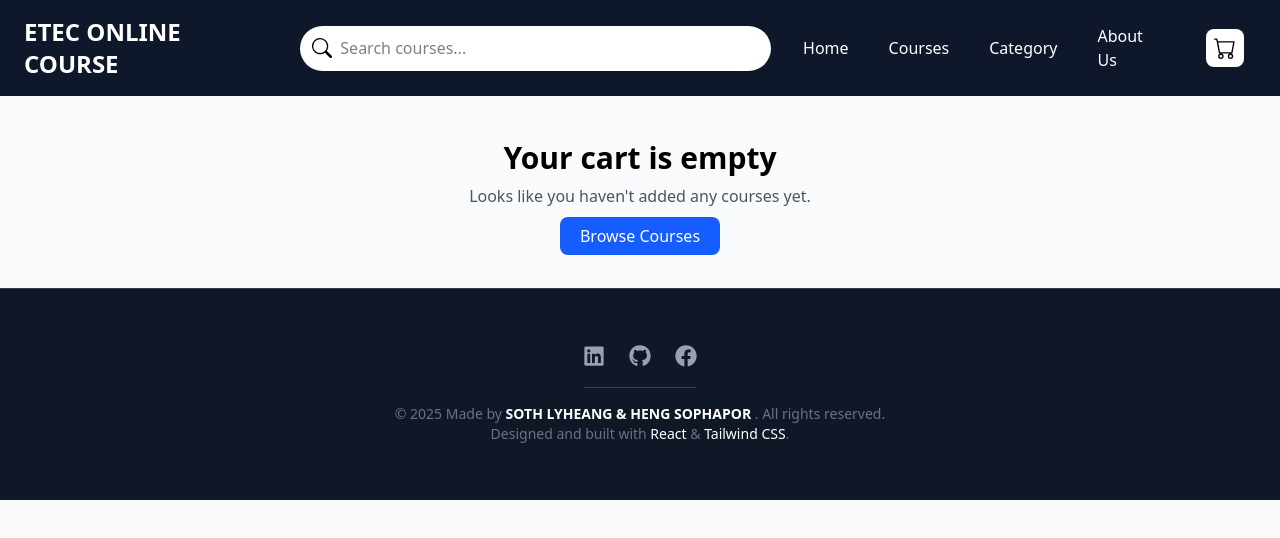
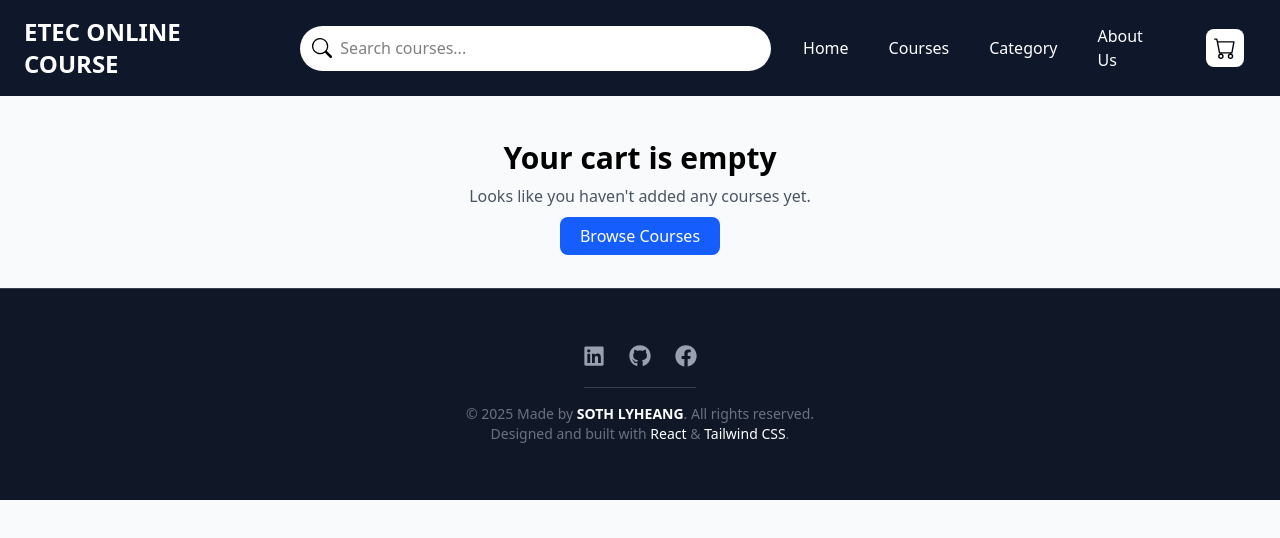
Before and after one commit to sothlyheang/Project_OnlineCourse1, a React (Vite) app: page /cart in a window 1280 px wide. Shown: the top 538 px of the page. Built offline with nearby package versions, Linux system fonts and the light colour scheme.

Commit message:
update footer

```diff
--- a/src/components/Footer.jsx
+++ b/src/components/Footer.jsx
@@ -36,7 +36,7 @@ const Footer = () => {
         <hr className="w-28 mx-auto border-gray-700 mb-4" />
 
         <p className="text-sm text-gray-500">
-          © {currentYear} Made by <span className="text-white font-semibold">SOTH LYHEANG & HENG SOPHAPOR </span>. All rights reserved.
+          © {currentYear} Made by <span className="text-white font-semibold">SOTH LYHEANG</span>. All rights reserved.
           <br />
           Designed and built with <span className="text-white">React</span> & <span className="text-white">Tailwind CSS</span>.
         </p>
```
